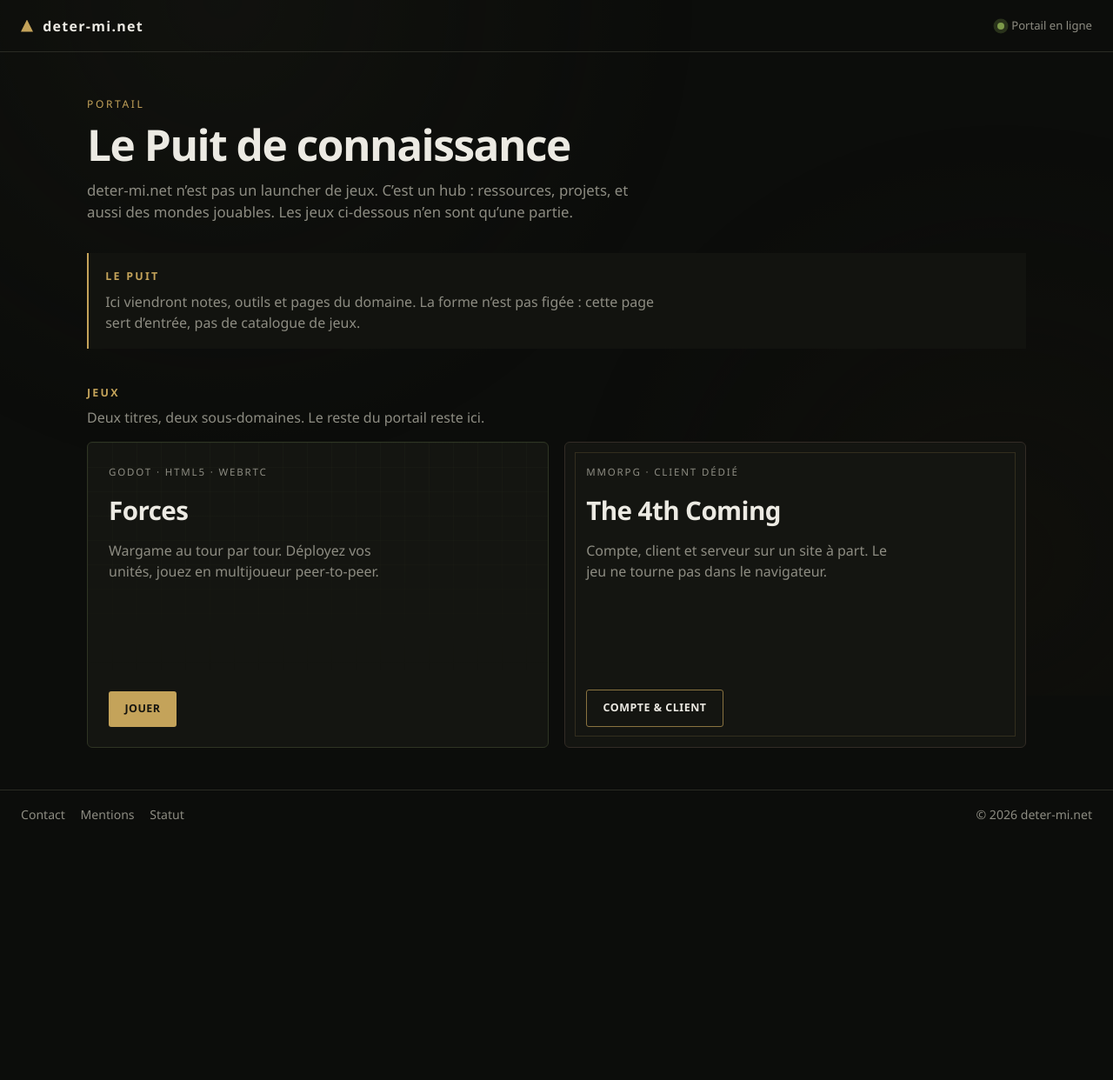
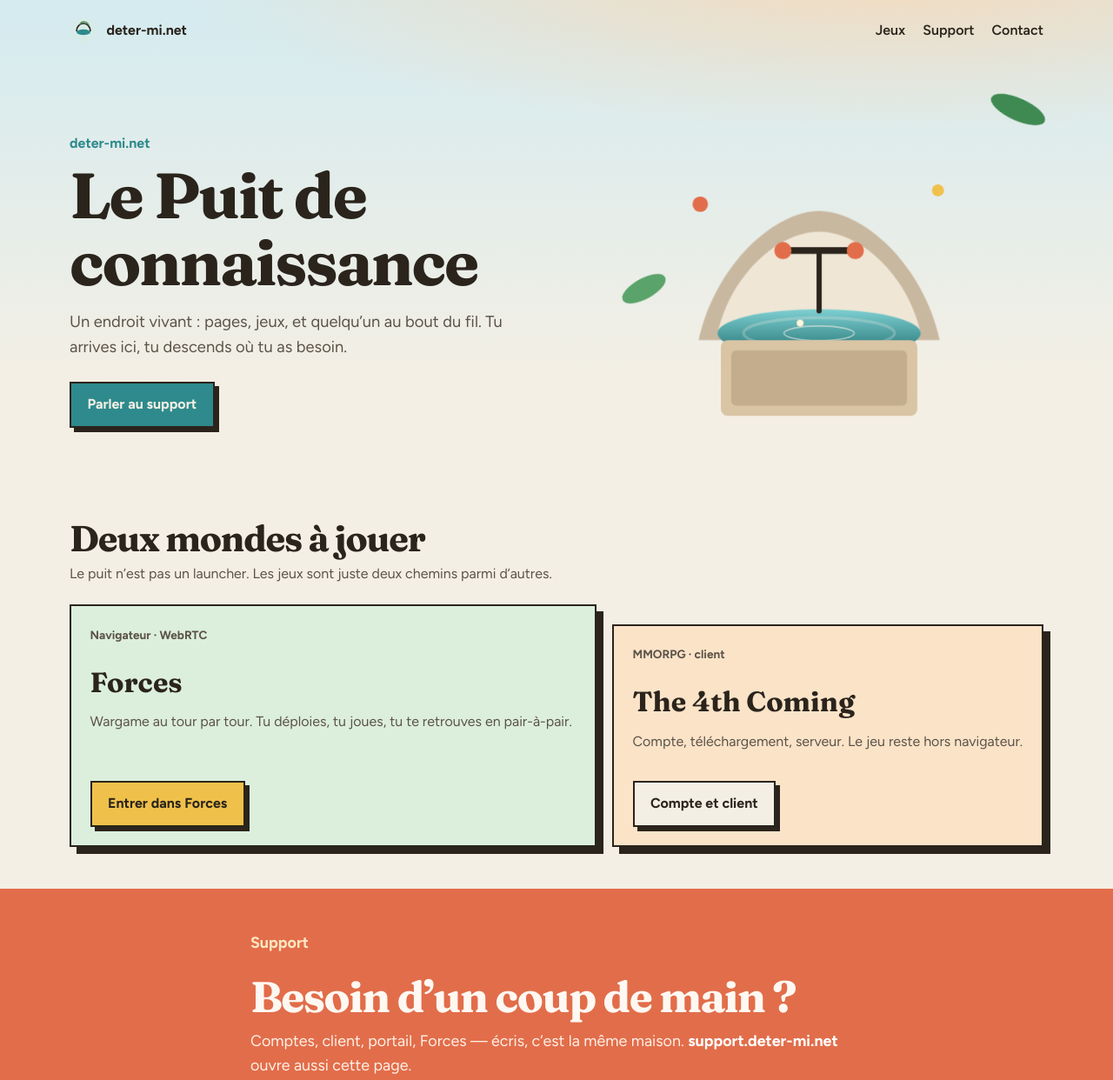
Before and after one commit to tlloancy/deter-portal-minet, a plain HTML site: page index.html in a window 1280 px wide. Shown: the top 1242 px of the page at 87% size. Before the commit the page ends 970 px from the top, so only its background shows below. Drawn offline with Linux system fonts and the light colour scheme.

Commit message:
Make the hub living: cream well, games, and support on the same page.

```diff
--- a/assets/portal.css
+++ b/assets/portal.css
@@ -1,16 +1,17 @@
 :root {
-  --bg: #0c0d0b;
-  --bg-2: #141511;
-  --ink: #eceae3;
-  --muted: #8d8c82;
-  --line: #2a2b24;
-  --brass: #c4a35a;
-  --brass-dim: #8a7340;
-  --forces: #6f7d4a;
-  --t4c: #6a5c4e;
-  --radius: 6px;
-  --max: 1080px;
-  --font: "Segoe UI", "Helvetica Neue", Helvetica, Arial, sans-serif;
+  --paper: #f4efe4;
+  --sky: #d4ebf0;
+  --ink: #2a241c;
+  --muted: #5c5348;
+  --water: #2e8a8c;
+  --water-deep: #1a5c5e;
+  --clay: #e26d4a;
+  --leaf: #4f8b5a;
+  --sun: #f0c14a;
+  --stone: #c9b8a0;
+  --max: 1120px;
+  --display: "Fraunces", "Times New Roman", serif;
+  --sans: "Figtree", "Segoe UI", sans-serif;
 }
 
 *,
@@ -28,32 +29,34 @@ body {
   min-height: 100vh;
   display: flex;
   flex-direction: column;
-  font-family: var(--font);
+  font-family: var(--sans);
   color: var(--ink);
-  background: var(--bg);
-  line-height: 1.5;
+  background: var(--paper);
+  line-height: 1.55;
+}
+
+.sky {
+  position: fixed;
+  inset: 0 0 auto;
+  height: 28rem;
+  pointer-events: none;
+  background: radial-gradient(120% 80% at 80% -10%, #f7d9b8 0%, transparent 55%),
+    linear-gradient(180deg, var(--sky) 0%, var(--paper) 100%);
+  z-index: 0;
 }
 
 a {
-  color: var(--brass);
+  color: var(--water-deep);
 }
 
 a:hover {
-  color: #e0c37a;
-}
-
-.grain {
-  pointer-events: none;
-  position: fixed;
-  inset: 0;
-  z-index: 0;
-  opacity: 0.35;
-  background-image: radial-gradient(circle at 20% 0%, #1c1d16 0%, transparent 42%),
-    radial-gradient(circle at 90% 80%, #18160f 0%, transparent 38%);
+  color: var(--clay);
 }
 
 .topbar,
-.shell,
+.hero,
+.band,
+.support,
 .foot {
   position: relative;
   z-index: 1;
@@ -64,19 +67,18 @@ a:hover {
   align-items: center;
   justify-content: space-between;
   gap: 1rem;
-  padding: 1.1rem 1.5rem;
-  border-bottom: 1px solid var(--line);
+  width: min(100% - 2rem, var(--max));
+  margin: 0 auto;
+  padding: 1.2rem 0;
 }
 
 .brand {
   display: flex;
   align-items: center;
-  gap: 0.7rem;
+  gap: 0.65rem;
   color: var(--ink);
   text-decoration: none;
-  letter-spacing: 0.08em;
-  text-transform: lowercase;
-  font-weight: 600;
+  font-weight: 700;
 }
 
 .brand:hover {
@@ -84,197 +86,257 @@ a:hover {
 }
 
 .brand-mark {
-  width: 14px;
-  height: 14px;
-  background: var(--brass);
-  clip-path: polygon(50% 0%, 100% 100%, 0% 100%);
+  width: 2rem;
+  height: 2rem;
 }
 
-.topbar-status {
+.nav {
   display: flex;
-  align-items: center;
-  gap: 0.5rem;
-  margin: 0;
-  color: var(--muted);
-  font-size: 0.82rem;
+  gap: 1.25rem;
 }
 
-.pulse {
-  width: 8px;
-  height: 8px;
-  border-radius: 50%;
-  background: #7d9a4a;
-  box-shadow: 0 0 0 0 rgba(125, 154, 74, 0.6);
-  animation: pulse 2.2s ease-out infinite;
+.nav a {
+  color: var(--ink);
+  text-decoration: none;
+  font-weight: 600;
 }
 
-@keyframes pulse {
-  70% {
-    box-shadow: 0 0 0 8px rgba(125, 154, 74, 0);
+.nav a:hover {
+  color: var(--water);
+}
+
+.hero {
+  display: grid;
+  grid-template-columns: 1.05fr 0.95fr;
+  align-items: center;
+  gap: 1rem 2rem;
+  width: min(100% - 2rem, var(--max));
+  margin: 0 auto;
+  padding: 1.5rem 0 3rem;
+}
+
+.eyebrow {
+  margin: 0 0 0.5rem;
+  color: var(--water);
+  font-weight: 700;
+}
+
+.hero h1,
+.band-head h2,
+.support h2 {
+  font-family: var(--display);
+  font-weight: 700;
+  letter-spacing: -0.03em;
+  line-height: 1.05;
+}
+
+.hero h1 {
+  margin: 0 0 1rem;
+  font-size: clamp(2.6rem, 7vw, 4.6rem);
+}
+
+.lede,
+.band-head p,
+.support p,
+.tile p {
+  color: var(--muted);
+}
+
+.lede {
+  max-width: 34rem;
+  margin: 0 0 1.6rem;
+  font-size: 1.15rem;
+}
+
+.hero-art {
+  display: grid;
+  place-items: center;
+}
+
+.well {
+  width: min(100%, 26rem);
+  overflow: visible;
+}
+
+.ripple {
+  transform-origin: 210px 292px;
+  animation: ripple 3.4s ease-out infinite;
+}
+
+.r2 {
+  animation-delay: 1.1s;
+}
+
+.leaf-a,
+.leaf-b {
+  transform-origin: center;
+}
+
+.bloom,
+.spark {
+  animation: float 3.2s ease-in-out infinite;
+}
+
+@keyframes ripple {
+  0% {
+    transform: scale(0.7);
+    opacity: 0.7;
+  }
+  100% {
+    transform: scale(1.35);
+    opacity: 0;
   }
 }
 
-.shell {
-  flex: 1;
-  width: min(100% - 2rem, var(--max));
-  margin: 0 auto;
-  padding: 3.2rem 0 2.5rem;
+.leaf-a {
+  animation: sway-a 4.5s ease-in-out infinite;
 }
 
-.eyebrow {
-  margin: 0 0 0.6rem;
-  color: var(--brass);
-  font-size: 0.75rem;
-  letter-spacing: 0.22em;
-  text-transform: uppercase;
+.leaf-b {
+  animation: sway-b 5.2s ease-in-out infinite;
 }
 
-.intro h1 {
-  margin: 0 0 0.75rem;
-  font-size: clamp(2rem, 5vw, 3.1rem);
-  font-weight: 650;
-  letter-spacing: -0.03em;
-  line-height: 1.1;
+@keyframes sway-a {
+  50% {
+    transform: rotate(-36deg);
+  }
 }
 
-.lede {
-  max-width: 40rem;
-  margin: 0 0 2.2rem;
-  color: var(--muted);
-  font-size: 1.05rem;
+@keyframes sway-b {
+  50% {
+    transform: rotate(32deg);
+  }
 }
 
-.well {
-  margin: 0 0 2.6rem;
-  padding: 1.15rem 1.2rem;
-  border-left: 2px solid var(--brass);
-  background: #12130f;
+@keyframes float {
+  50% {
+    transform: translateY(-6px);
+  }
 }
 
-.well h2,
-.section-head h2 {
-  margin: 0 0 0.4rem;
-  font-size: 0.78rem;
-  font-weight: 650;
-  letter-spacing: 0.18em;
-  text-transform: uppercase;
-  color: var(--brass);
+.btn {
+  display: inline-block;
+  padding: 0.75rem 1.15rem;
+  border: 2px solid var(--ink);
+  background: var(--sun);
+  color: var(--ink);
+  font-weight: 700;
+  text-decoration: none;
+  box-shadow: 5px 5px 0 var(--ink);
 }
 
-.well p,
-.section-head p {
-  margin: 0;
-  color: var(--muted);
-  max-width: 40rem;
+.btn:hover {
+  color: var(--ink);
+  transform: translate(2px, 2px);
+  box-shadow: 3px 3px 0 var(--ink);
 }
 
-.games-block {
-  margin-bottom: 0.5rem;
+.btn-water {
+  background: var(--water);
+  color: #f4efe4;
 }
 
-.section-head {
-  margin-bottom: 1rem;
+.btn-water:hover {
+  color: #f4efe4;
 }
 
-.games {
-  display: grid;
-  grid-template-columns: 1fr 1fr;
-  gap: 1.15rem;
+.btn-invert {
+  background: var(--paper);
 }
 
-.card {
-  position: relative;
-  overflow: hidden;
-  min-height: 22rem;
-  padding: 1.6rem 1.5rem 1.4rem;
+.btn-sun {
+  background: var(--sun);
+}
+
+.band {
+  width: min(100% - 2rem, var(--max));
+  margin: 0 auto 3rem;
+}
+
+.band-head h2 {
+  margin: 0 0 0.4rem;
+  font-size: clamp(1.8rem, 4vw, 2.6rem);
+}
+
+.band-head p {
+  margin: 0 0 1.4rem;
+  max-width: 36rem;
+}
+
+.tiles {
+  display: grid;
+  grid-template-columns: 1.1fr 0.9fr;
+  gap: 1.1rem;
+}
+
+.tile {
+  min-height: 16rem;
+  padding: 1.4rem 1.35rem 1.3rem;
   display: flex;
   flex-direction: column;
   align-items: flex-start;
-  border: 1px solid var(--line);
-  border-radius: var(--radius);
-  background: var(--bg-2);
+  border: 2px solid var(--ink);
+  box-shadow: 8px 8px 0 var(--ink);
 }
 
-.card-forces {
-  border-color: #2f3524;
+.tile-forces {
+  background: #dcefdc;
 }
 
-.card-t4c {
-  border-color: #332c26;
+.tile-t4c {
+  background: #fbe3c8;
+  margin-top: 1.4rem;
 }
 
-.card-grid {
-  position: absolute;
-  inset: 0;
-  background-image: linear-gradient(rgba(111, 125, 74, 0.09) 1px, transparent 1px),
-    linear-gradient(90deg, rgba(111, 125, 74, 0.09) 1px, transparent 1px);
-  background-size: 28px 28px;
-  mask-image: linear-gradient(180deg, rgba(0, 0, 0, 0.55), transparent 78%);
+.tile-kicker {
+  margin: 0 0 0.45rem;
+  font-weight: 700;
+  color: var(--water-deep);
+  font-size: 0.85rem;
 }
 
-.card-ornament {
-  position: absolute;
-  inset: 0.7rem;
-  border: 1px solid rgba(196, 163, 90, 0.18);
-  pointer-events: none;
+.tile h3 {
+  margin: 0 0 0.55rem;
+  font-family: var(--display);
+  font-size: 2rem;
 }
 
-.card-kicker,
-.card h3,
-.card-desc,
-.btn {
-  position: relative;
+.tile p {
+  margin: 0 0 1.2rem;
 }
 
-.card-kicker {
-  margin: 0 0 0.85rem;
-  color: var(--muted);
-  font-size: 0.72rem;
-  letter-spacing: 0.16em;
-  text-transform: uppercase;
+.tile .btn {
+  margin-top: auto;
 }
 
-.card h3 {
-  margin: 0 0 0.7rem;
-  font-size: 1.85rem;
-  letter-spacing: -0.02em;
+.support {
+  background: var(--clay);
+  color: #fff8f2;
+  padding: 3rem 1rem;
 }
 
-.card-desc {
-  margin: 0 0 1.5rem;
-  color: var(--muted);
-  max-width: 22rem;
+.support-inner {
+  width: min(100% - 1rem, 44rem);
+  margin: 0 auto;
 }
 
-.btn {
-  margin-top: auto;
-  display: inline-block;
-  padding: 0.7rem 1.15rem;
-  border-radius: 3px;
-  background: var(--brass);
-  color: #16150f;
-  font-weight: 650;
-  letter-spacing: 0.04em;
-  text-decoration: none;
-  text-transform: uppercase;
-  font-size: 0.78rem;
+.support .eyebrow {
+  color: #ffe7c2;
 }
 
-.btn:hover {
-  background: #d4b56b;
-  color: #16150f;
+.support h2 {
+  margin: 0 0 0.7rem;
+  font-size: clamp(2rem, 5vw, 3.1rem);
 }
 
-.btn-ghost {
-  background: transparent;
-  color: var(--ink);
-  border: 1px solid var(--brass-dim);
+.support p {
+  color: #fff0e6;
+  font-size: 1.12rem;
+  margin: 0 0 1.4rem;
 }
 
-.btn-ghost:hover {
-  background: #1c1a14;
-  color: var(--ink);
-  border-color: var(--brass);
+.support strong {
+  color: #fff;
 }
 
 .foot {
@@ -283,10 +345,10 @@ a:hover {
   align-items: center;
   justify-content: space-between;
   gap: 0.8rem 1.5rem;
-  padding: 1.1rem 1.5rem 1.4rem;
-  border-top: 1px solid var(--line);
+  width: min(100% - 2rem, var(--max));
+  margin: 0 auto;
+  padding: 1.4rem 0 1.8rem;
   color: var(--muted);
-  font-size: 0.88rem;
 }
 
 .foot-nav {
@@ -296,12 +358,9 @@ a:hover {
 }
 
 .foot-nav a {
-  color: var(--muted);
+  color: var(--ink);
   text-decoration: none;
-}
-
-.foot-nav a:hover {
-  color: var(--ink);
+  font-weight: 600;
 }
 
 .foot-copy {
@@ -315,7 +374,7 @@ a:hover {
   display: grid;
   place-items: center;
   padding: 1rem;
-  background: rgba(8, 8, 6, 0.72);
+  background: rgba(42, 36, 28, 0.35);
 }
 
 .panel[hidden] {
@@ -327,20 +386,14 @@ a:hover {
   max-height: min(80vh, 40rem);
   overflow: auto;
   padding: 1.5rem 1.4rem 1.2rem;
-  border: 1px solid var(--line);
-  border-radius: var(--radius);
-  background: #12130f;
+  background: var(--paper);
+  border: 2px solid var(--ink);
+  box-shadow: 8px 8px 0 var(--ink);
 }
 
 .panel-inner h2 {
   margin: 0 0 0.8rem;
-  font-size: 1.25rem;
-}
-
-.panel-inner p,
-.legal dd,
-.status-list {
-  color: var(--muted);
+  font-family: var(--display);
 }
 
 .legal {
@@ -349,12 +402,12 @@ a:hover {
 
 .legal dt {
   margin-top: 0.9rem;
-  color: var(--ink);
-  font-weight: 650;
+  font-weight: 700;
 }
 
 .legal dd {
   margin: 0.25rem 0 0;
+  color: var(--muted);
 }
 
 .status-list {
@@ -371,53 +424,48 @@ a:hover {
 }
 
 .dot {
-  width: 8px;
-  height: 8px;
+  width: 9px;
+  height: 9px;
   border-radius: 50%;
-  background: #5c5c54;
+  background: var(--stone);
   flex-shrink: 0;
 }
 
 .dot.on {
-  background: #7d9a4a;
+  background: var(--leaf);
 }
 
 .dot.unknown {
-  background: var(--brass-dim);
+  background: var(--sun);
 }
 
 .panel-close {
   appearance: none;
-  border: 1px solid var(--line);
-  background: transparent;
+  border: 2px solid var(--ink);
+  background: var(--sun);
   color: var(--ink);
   padding: 0.45rem 0.8rem;
   font: inherit;
+  font-weight: 700;
   cursor: pointer;
 }
 
-.panel-close:hover {
-  border-color: var(--brass);
-}
-
-@media (max-width: 760px) {
-  .games {
+@media (max-width: 860px) {
+  .hero,
+  .tiles {
     grid-template-columns: 1fr;
   }
 
-  .card {
-    min-height: 16.5rem;
+  .tile-t4c {
+    margin-top: 0;
   }
 
-  .shell {
-    padding-top: 2.2rem;
+  .hero {
+    padding-top: 0.4rem;
   }
 
-  .topbar {
-    padding-inline: 1rem;
-  }
-
-  .foot {
-    padding-inline: 1rem;
+  .nav {
+    gap: 0.85rem;
+    font-size: 0.95rem;
   }
 }
--- a/index.html
+++ b/index.html
@@ -3,74 +3,110 @@
   <head>
     <meta charset="utf-8" />
     <meta name="viewport" content="width=device-width, initial-scale=1" />
-    <title>deter-mi.net — Le Puit de connaissance</title>
+    <title>Le Puit de connaissance — deter-mi.net</title>
     <meta
       name="description"
-      content="Portail deter-mi.net : Le Puit de connaissance, et des jeux (Forces, The 4th Coming)."
+      content="Le Puit de connaissance : hub deter-mi.net, support, Forces et The 4th Coming."
     />
     <link rel="icon" href="assets/favicon.svg" type="image/svg+xml" />
+    <link rel="preconnect" href="https://fonts.googleapis.com" />
+    <link rel="preconnect" href="https://fonts.gstatic.com" crossorigin />
+    <link
+      href="https://fonts.googleapis.com/css2?family=Fraunces:opsz,wght@9..144,500;9..144,700&family=Figtree:wght@400;600;700&display=swap"
+      rel="stylesheet"
+    />
     <link rel="stylesheet" href="assets/portal.css" />
   </head>
   <body>
-    <div class="grain" aria-hidden="true"></div>
+    <div class="sky" aria-hidden="true"></div>
 
     <header class="topbar">
       <a class="brand" href="/">
-        <span class="brand-mark" aria-hidden="true"></span>
-        <span class="brand-name">deter-mi.net</span>
+        <svg class="brand-mark" viewBox="0 0 32 32" aria-hidden="true">
+          <circle cx="16" cy="16" r="15" fill="#d7ece9" />
+          <ellipse cx="16" cy="18" rx="8" ry="3.2" fill="#2e8a8c" />
+          <path d="M8 17c0-5 3.4-9 8-9s8 4 8 9" fill="none" stroke="#2a241c" stroke-width="1.6" />
+          <path d="M12 9c2-4 8-4 10 1" fill="none" stroke="#4f8b5a" stroke-width="1.5" stroke-linecap="round" />
+        </svg>
+        deter-mi.net
       </a>
-      <p class="topbar-status">
-        <span class="pulse" aria-hidden="true"></span>
-        Portail en ligne
-      </p>
+      <nav class="nav">
+        <a href="#jeux">Jeux</a>
+        <a href="#support">Support</a>
+        <a href="#contact">Contact</a>
+      </nav>
     </header>
 
-    <main class="shell">
-      <section class="intro">
-        <p class="eyebrow">Portail</p>
-        <h1>Le Puit de connaissance</h1>
-        <p class="lede">
-          deter-mi.net n’est pas un launcher de jeux. C’est un hub :
-          ressources, projets, et aussi des mondes jouables. Les jeux
-          ci-dessous n’en sont qu’une partie.
-        </p>
+    <main>
+      <section class="hero">
+        <div class="hero-copy">
+          <p class="eyebrow">deter-mi.net</p>
+          <h1>Le Puit de connaissance</h1>
+          <p class="lede">
+            Un endroit vivant : pages, jeux, et quelqu’un au bout du fil.
+            Tu arrives ici, tu descends où tu as besoin.
+          </p>
+          <a class="btn btn-water" href="#support">Parler au support</a>
+        </div>
+
+        <div class="hero-art" aria-hidden="true">
+          <svg class="well" viewBox="0 0 420 460" xmlns="http://www.w3.org/2000/svg">
+            <defs>
+              <linearGradient id="water" x1="0" y1="0" x2="0" y2="1">
+                <stop offset="0%" stop-color="#7fd0d2" />
+                <stop offset="100%" stop-color="#1f6f70" />
+              </linearGradient>
+            </defs>
+            <ellipse class="leaf leaf-a" cx="86" cy="118" rx="28" ry="12" fill="#5aa36a" transform="rotate(-28 86 118)" />
+            <ellipse class="leaf leaf-b" cx="330" cy="96" rx="34" ry="13" fill="#3f8a52" transform="rotate(24 330 96)" />
+            <circle class="bloom" cx="72" cy="148" r="9" fill="#e26d4a" />
+            <circle class="bloom" cx="348" cy="132" r="7" fill="#f0c14a" />
+            <path d="M70 300c20-90 90-150 140-150s120 60 140 150" fill="#c9b8a0" />
+            <path d="M92 292c16-70 72-118 118-118s102 48 118 118" fill="#efe6d6" />
+            <ellipse cx="210" cy="292" rx="118" ry="28" fill="url(#water)" />
+            <ellipse class="ripple r1" cx="210" cy="292" rx="78" ry="16" fill="none" stroke="#f4efe4" stroke-width="3" opacity=".55" />
+            <ellipse class="ripple r2" cx="210" cy="292" rx="48" ry="10" fill="none" stroke="#f4efe4" stroke-width="2" opacity=".7" />
+            <circle class="spark" cx="188" cy="286" r="4" fill="#fff6d8" />
+            <rect x="96" y="300" width="228" height="88" rx="8" fill="#d9c4a4" />
+            <rect x="108" y="312" width="204" height="64" rx="6" fill="#c4ad8c" />
+            <path d="M210 196v70" stroke="#2a241c" stroke-width="6" stroke-linecap="round" />
+            <path d="M168 196h84" stroke="#2a241c" stroke-width="8" stroke-linecap="round" />
+            <circle cx="168" cy="196" r="10" fill="#e26d4a" />
+            <circle cx="252" cy="196" r="10" fill="#e26d4a" />
+          </svg>
+        </div>
       </section>
 
-      <section class="well" aria-labelledby="well-title">
-        <h2 id="well-title">Le puit</h2>
-        <p>
-          Ici viendront notes, outils et pages du domaine. La forme n’est
-          pas figée : cette page sert d’entrée, pas de catalogue de jeux.
-        </p>
+      <section id="jeux" class="band">
+        <div class="band-head">
+          <h2>Deux mondes à jouer</h2>
+          <p>Le puit n’est pas un launcher. Les jeux sont juste deux chemins parmi d’autres.</p>
+        </div>
+        <div class="tiles">
+          <article class="tile tile-forces">
+            <p class="tile-kicker">Navigateur · WebRTC</p>
+            <h3>Forces</h3>
+            <p>Wargame au tour par tour. Tu déploies, tu joues, tu te retrouves en pair-à-pair.</p>
+            <a class="btn" href="https://forces.deter-mi.net">Entrer dans Forces</a>
+          </article>
+          <article class="tile tile-t4c">
+            <p class="tile-kicker">MMORPG · client</p>
+            <h3>The 4th Coming</h3>
+            <p>Compte, téléchargement, serveur. Le jeu reste hors navigateur.</p>
+            <a class="btn btn-invert" href="https://t4c.deter-mi.net">Compte et client</a>
+          </article>
+        </div>
       </section>
 
-      <section class="games-block" aria-labelledby="games-title">
-        <div class="section-head">
-          <h2 id="games-title">Jeux</h2>
-          <p>Deux titres, deux sous-domaines. Le reste du portail reste ici.</p>
-        </div>
-        <div class="games">
-          <article class="card card-forces">
-            <div class="card-grid" aria-hidden="true"></div>
-            <p class="card-kicker">Godot · HTML5 · WebRTC</p>
-            <h3>Forces</h3>
-            <p class="card-desc">
-              Wargame au tour par tour. Déployez vos unités, jouez en
-              multijoueur peer-to-peer.
-            </p>
-            <a class="btn" href="https://forces.deter-mi.net">Jouer</a>
-          </article>
-
-          <article class="card card-t4c">
-            <div class="card-ornament" aria-hidden="true"></div>
-            <p class="card-kicker">MMORPG · client dédié</p>
-            <h3>The 4th Coming</h3>
-            <p class="card-desc">
-              Compte, client et serveur sur un site à part. Le jeu ne
-              tourne pas dans le navigateur.
-            </p>
-            <a class="btn btn-ghost" href="https://t4c.deter-mi.net">Compte &amp; client</a>
-          </article>
+      <section id="support" class="support">
+        <div class="support-inner">
+          <p class="eyebrow">Support</p>
+          <h2>Besoin d’un coup de main ?</h2>
+          <p>
+            Comptes, client, portail, Forces — écris, c’est la même maison.
+            <strong>support.deter-mi.net</strong> ouvre aussi cette page.
+          </p>
+          <a class="btn btn-sun" href="mailto:tlloancy@deter-mi.net">tlloancy@deter-mi.net</a>
         </div>
       </section>
     </main>
@@ -80,6 +116,7 @@
         <a href="#contact">Contact</a>
         <a href="#mentions">Mentions</a>
         <a href="#statut">Statut</a>
+        <a href="#support">Support</a>
       </nav>
       <p class="foot-copy">© <span id="year"></span> deter-mi.net</p>
     </footer>
@@ -102,14 +139,12 @@
           <dd>
             deter-mi.net —
             <a href="mailto:tlloancy@deter-mi.net">tlloancy@deter-mi.net</a>
-            (raison sociale et SIRET à compléter).
           </dd>
           <dt>Hébergeur</dt>
           <dd>VPS — à compléter (nom, adresse, pays).</dd>
           <dt>Données</dt>
           <dd>
-            Cette page est statique. Aucun compte n’est créé sur le portail.
-            Les comptes The 4th Coming, s’il y en a, sont gérés sur
+            Page statique. Pas de compte créé ici. The 4th Coming :
             <a href="https://t4c.deter-mi.net">t4c.deter-mi.net</a>.
           </dd>
         </dl>
@@ -121,10 +156,8 @@
       <div class="panel-inner">
         <h2>Statut</h2>
         <ul class="status-list">
-          <li>
-            <span class="dot on"></span>
-            Portail — en ligne
-          </li>
+          <li><span class="dot on"></span> Portail — en ligne</li>
+          <li><span class="dot on"></span> Support — même site que le portail</li>
           <li>
             <span class="dot unknown"></span>
             Forces —
```
Also changed, not shown: assets/favicon.svg, 1 other file.
